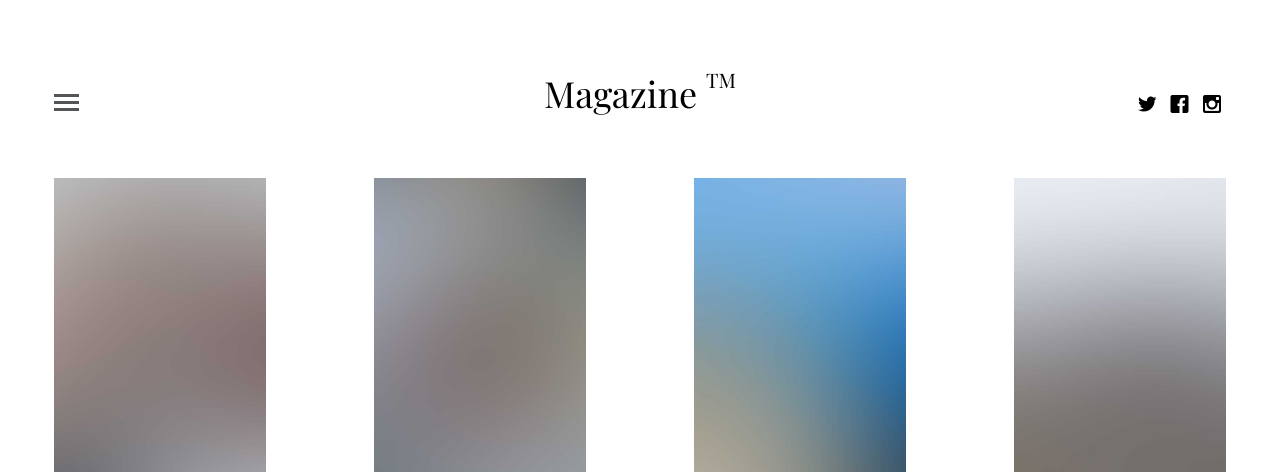
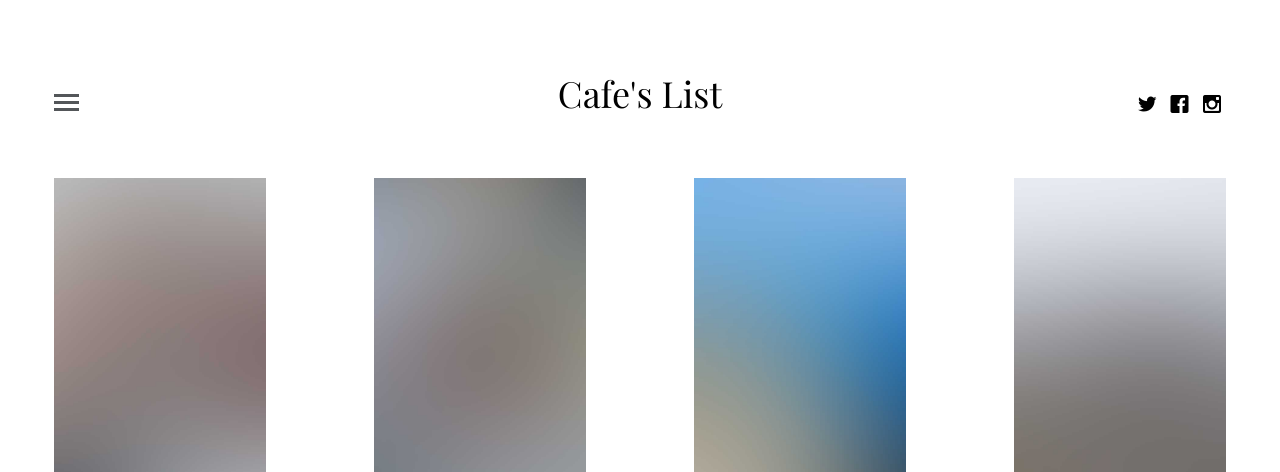
Before and after one commit to mahimnxt23/Portfolio-Projects, a Flask app: page / in a window 1280 px wide. Shown: the top 472 px of the page. Run offline with Flask 3, Linux system fonts and the light colour scheme; some web fonts are replaced.

Commit message:
stripped some codes in header and footer

```diff
--- a/Cafe List Website/templates/header.html
+++ b/Cafe List Website/templates/header.html
@@ -8,7 +8,7 @@
 	<head>
 	<meta charset="utf-8">
 	<meta http-equiv="X-UA-Compatible" content="IE=edge">
-	<title>Magazine &mdash; Free Fully Responsive HTML5 Bootstrap Template by FREEHTML5.co</title>
+	<title>Cafe List</title>
 	<meta name="viewport" content="width=device-width, initial-scale=1">
 	<meta name="description" content="Free HTML5 Template by FREEHTML5.CO" />
 	<meta name="keywords" content="free html5, free template, free bootstrap, html5, css3, mobile first, responsive" />
--- a/Cafe List Website/templates/index.html
+++ b/Cafe List Website/templates/index.html
@@ -9,7 +9,7 @@
 				<img src="static/images/person1.jpg" alt="Free HTML5 Bootstrap Template" class="img-responsive">
 			</figure>
 			<h3 class="heading">About Me</h3>
-			<h2>Emily Tran Le</h2>
+			<h2>Mahi-Bi Alam</h2>
 			<p>Far-far away, behind the word mountains, far from the countries Vokalia and Consonantia, there live the blind texts. </p>
 			<ul class="fh5co-social">
 				<li><a href="#"><i class="icon-twitter"></i></a></li>
@@ -52,7 +52,7 @@
 					<li><a href="#"><i class="icon-instagram"></i></a></li>
 				</ul>
 				<div class="col-lg-12 col-md-12 text-center">
-					<h1 id="fh5co-logo"><a href="index.html">Magazine <sup>TM</sup></a></h1>
+					<h1 id="fh5co-logo"><a href="{{ url_for('homepage') }}">Cafe's List</a></h1>
 				</div>
 
 			</div>
```
